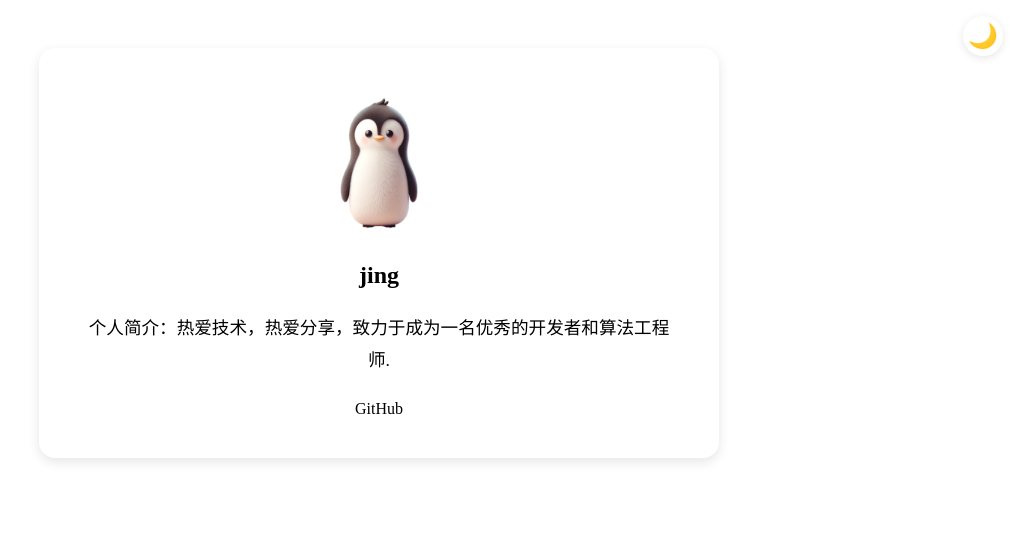
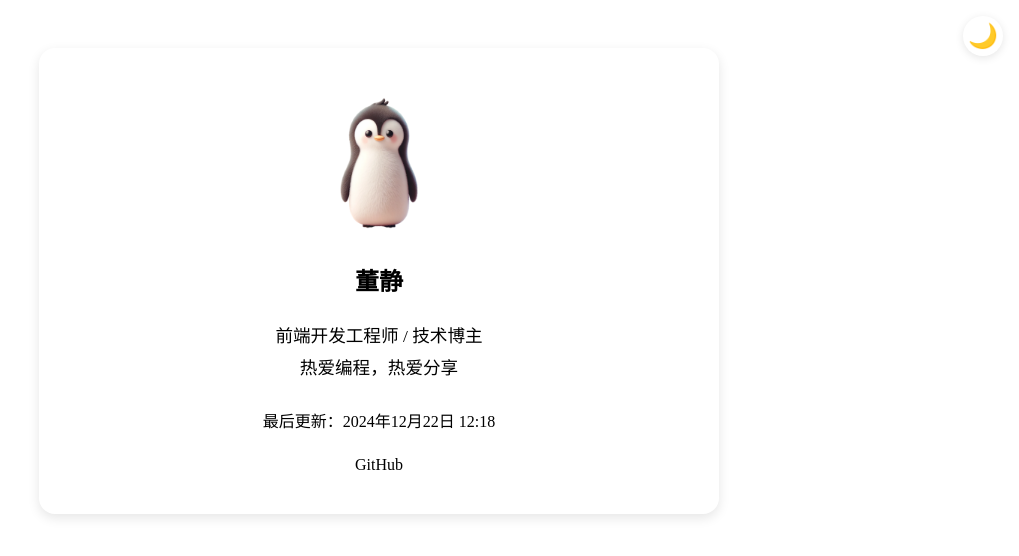
Before and after one commit to InterLeukin2/my-blog, a Next.js app: page / in a window 1280 px wide. Shown: the top 556 px of the page, without its empty margins (261-1280 px from the left). Built offline with nearby package versions, Linux system fonts and the light colour scheme.

Commit message:
更新博客：添加作者信息和更新时间

```diff
--- a/src/components/AuthorCard.tsx
+++ b/src/components/AuthorCard.tsx
@@ -1,7 +1,18 @@
+'use client'
+
 import Image from 'next/image'
 import styles from '@/styles/AuthorCard.module.css'
 
 export default function AuthorCard() {
+  // 获取当前时间
+  const lastUpdated = new Date().toLocaleDateString('zh-CN', {
+    year: 'numeric',
+    month: 'long',
+    day: 'numeric',
+    hour: '2-digit',
+    minute: '2-digit'
+  })
+
   return (
     <div className={styles.card}>
       <div className={styles.avatar}>
@@ -13,13 +24,25 @@ export default function AuthorCard() {
           priority
         />
       </div>
-      <h3 className={styles.name}>jing</h3>
-      <p className={styles.bio}>个人简介：热爱技术，热爱分享，致力于成为一名优秀的开发者和算法工程师.</p>
+      <h3 className={styles.name}>董静</h3>
+      <p className={styles.bio}>
+        前端开发工程师 / 技术博主
+        <br />
+        热爱编程，热爱分享
+      </p>
+      <div className={styles.meta}>
+        <p className={styles.updateTime}>
+          最后更新：{lastUpdated}
+        </p>
+      </div>
       <div className={styles.social}>
-        <a href="https://github.com/interleukin2" target="_blank" rel="noopener noreferrer">
+        <a
+          href="https://github.com/你的GitHub用户名"
+          target="_blank"
+          rel="noopener noreferrer"
+        >
           GitHub
         </a>
-        {/* 添加其他社交链接 */}
       </div>
     </div>
   )
```
Also changed, not shown: package.json (+8 -5 lines), src/posts/hello-world.mdx (+8 -5 lines), src/posts/Screenshot 2024-12-22 at 19.33.32.png (added), 1 other file (tests, documents, lock files or other folders).
